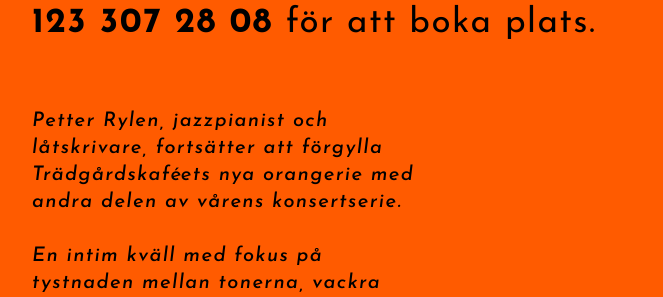
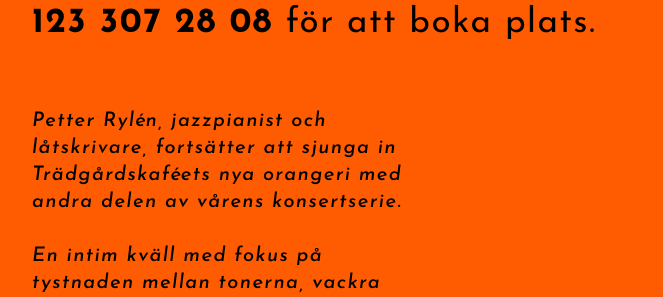
Before and after one commit to pletter/petterrylen.com, a Jekyll site: the page konsert/index.html, which Jekyll copies as it is, in a window 1280 px wide. Shown: the part 1257-1554 px from the top of the page, without its empty margins (308-971 px from the left). Built offline with Jekyll 4.4.1, drawn with Linux system fonts in a browser that asks for light colours.

Commit message:
sjunga in

```diff
--- a/konsert/index.html
+++ b/konsert/index.html
@@ -195,7 +195,7 @@
 
 </b>
 <div class="text">
-<i>Petter Rylen, jazzpianist och låtskrivare, fortsätter att förgylla Trädgårdskaféets nya orangerie med andra delen av vårens konsertserie.
+<i>Petter Rylén, jazzpianist och låtskrivare, fortsätter att sjunga in Trädgårdskaféets nya orangeri med andra delen av vårens konsertserie.
 <br><br>
 
 En intim kväll med fokus på tystnaden mellan tonerna, vackra melodier och texter om det oförståeliga som uppstår i ensamheten och stillheten. </i>
```
